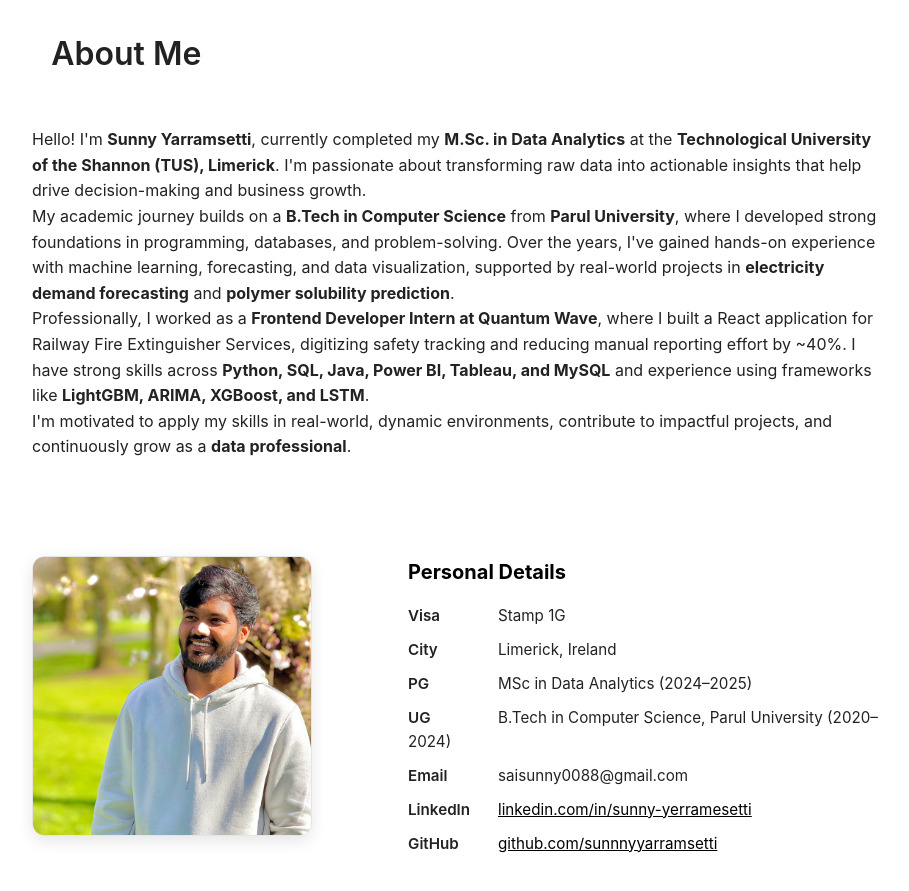
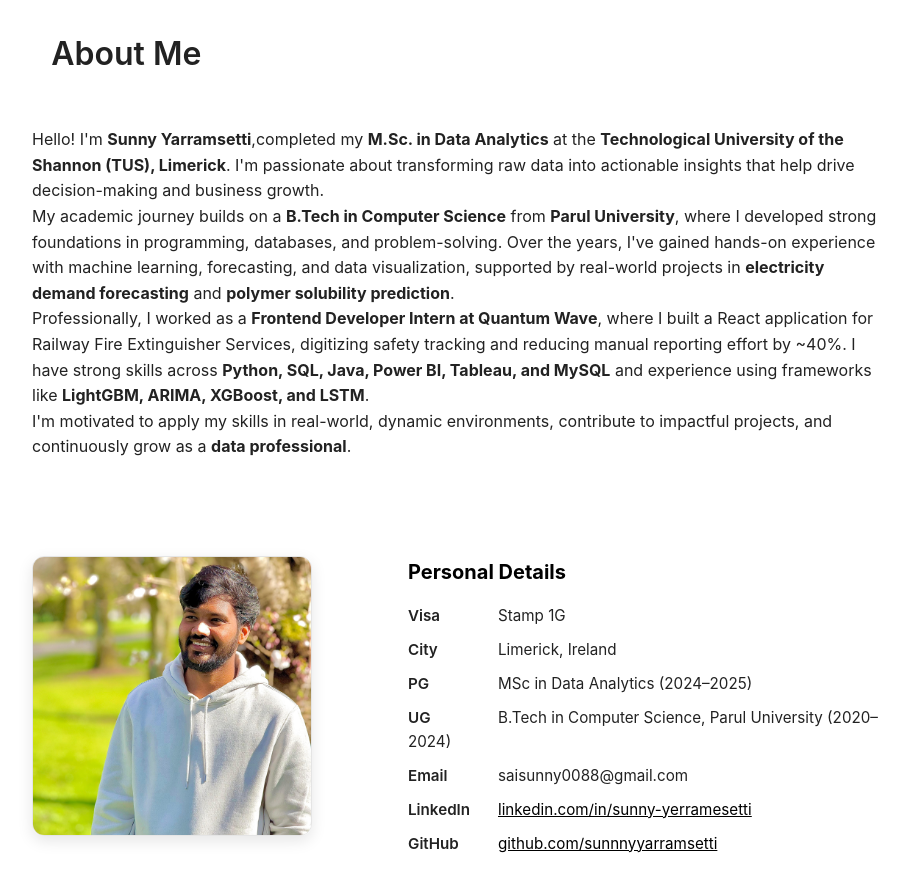
Before and after one commit to sunnnyyarramsetti/sunnnyyarramsetti.github.io, a plain HTML site: page index.html in a window 1280 px wide. Shown: the part 980-1871 px from the top of the page, without its empty margins (332-1241 px from the left). Drawn offline with Linux system fonts and the light colour scheme.

Commit message:
Update index.html

```diff
--- a/index.html
+++ b/index.html
@@ -61,7 +61,7 @@
             <section id="about" class="section">
                 <h2 class="section-title"><span></span>About Me</h2>
                 <div class="about-text block">
-                    <p> Hello! I'm <b>Sunny Yarramsetti</b>, currently completed my <b>M.Sc. in Data Analytics</b> at the <b>Technological University of the Shannon (TUS), Limerick</b>. I'm passionate about transforming raw data into actionable insights that help drive decision-making and business growth.</p>
+                    <p> Hello! I'm <b>Sunny Yarramsetti</b>,completed my <b>M.Sc. in Data Analytics</b> at the <b>Technological University of the Shannon (TUS), Limerick</b>. I'm passionate about transforming raw data into actionable insights that help drive decision-making and business growth.</p>
                     <p>My academic journey builds on a <b>B.Tech in Computer Science</b> from <b>Parul University</b>, where I developed strong foundations in programming, databases, and problem-solving. Over the years, I've gained hands-on experience with machine learning, forecasting, and data visualization, supported by real-world projects in <b>electricity demand forecasting</b> and <b>polymer solubility prediction</b>.</p>
                     <p>Professionally, I worked as a <b>Frontend Developer Intern at Quantum Wave</b>, where I built a React application for Railway Fire Extinguisher Services, digitizing safety tracking and reducing manual reporting effort by ~40%. I have strong skills across <b>Python, SQL, Java, Power BI, Tableau, and MySQL</b> and experience using frameworks like <b>LightGBM, ARIMA, XGBoost, and LSTM</b>.</p>
                     <p>I'm motivated to apply my skills in real-world, dynamic environments, contribute to impactful projects, and continuously grow as a <b>data professional</b>.</p>
```
